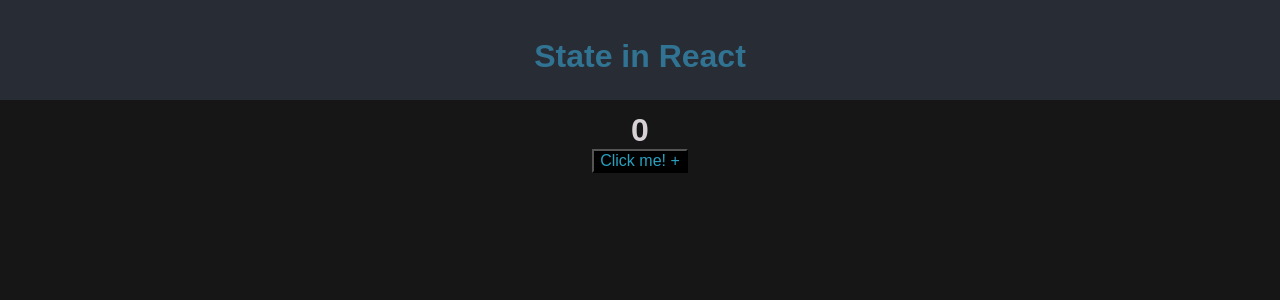
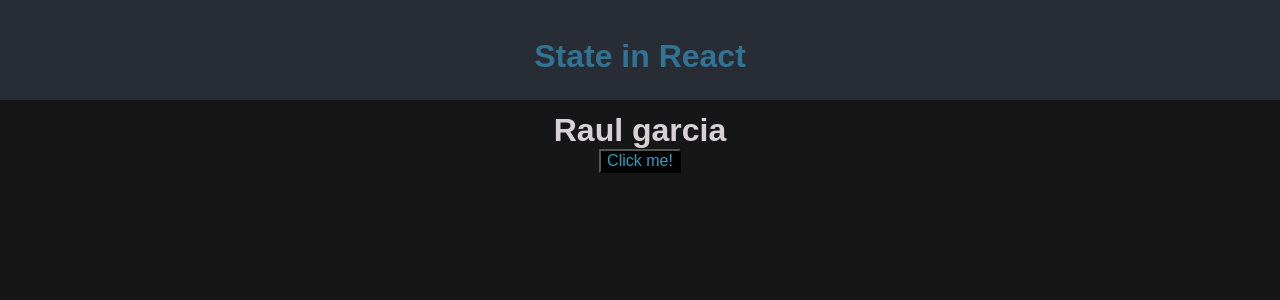
Before and after one commit to Vicious27/StateInReactExplained, a React (Create React App) app: page / in a window 1280 px wide. Shown: the top 300 px of the page. Built offline with nearby package versions, Linux system fonts and the light colour scheme.

Commit message:
change state to update name on click for practice

```diff
--- a/src/Counter.js
+++ b/src/Counter.js
@@ -4,22 +4,20 @@
 
 class Counter extends React.Component {
   state = {
-    count: 0
-  };
+    name: "Raul garcia"
+  }
 
-
-  handleClick = e => {
-    e.preventDefault();
-    this.setState({
-      count: this.state.count + 1
-    });
-  };
 
   render() {
     return (
       <>
-        <h1 className="count">{this.state.count}</h1>
-        <button className="button" onClick={this.handleClick}>Click me! +</button>
+        <h1 className="count">{this.state.name}</h1>
+        <button className="button" onClick={e => {
+          e.preventDefault();
+          this.setState({
+            name: "Vicious Ways"
+          });
+        }} >Click me!</button>
       </>
     )
   };
```
